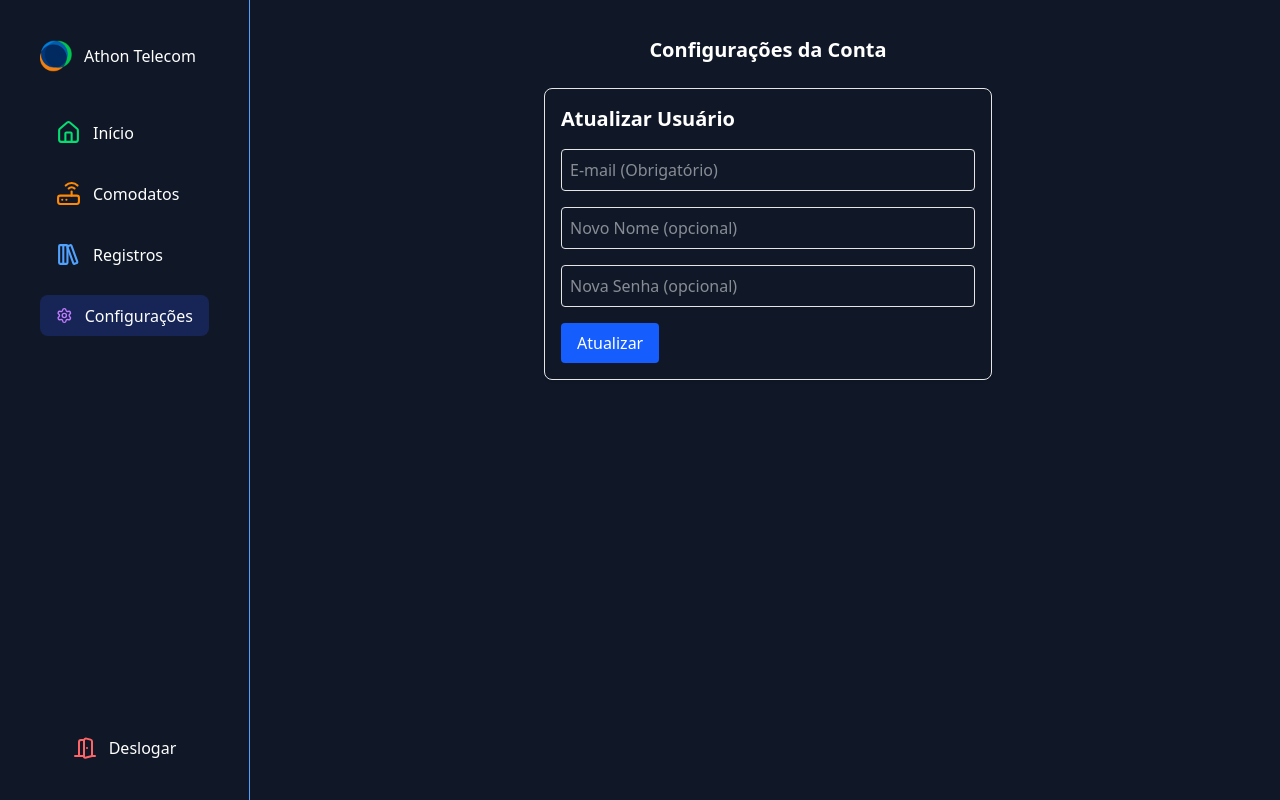
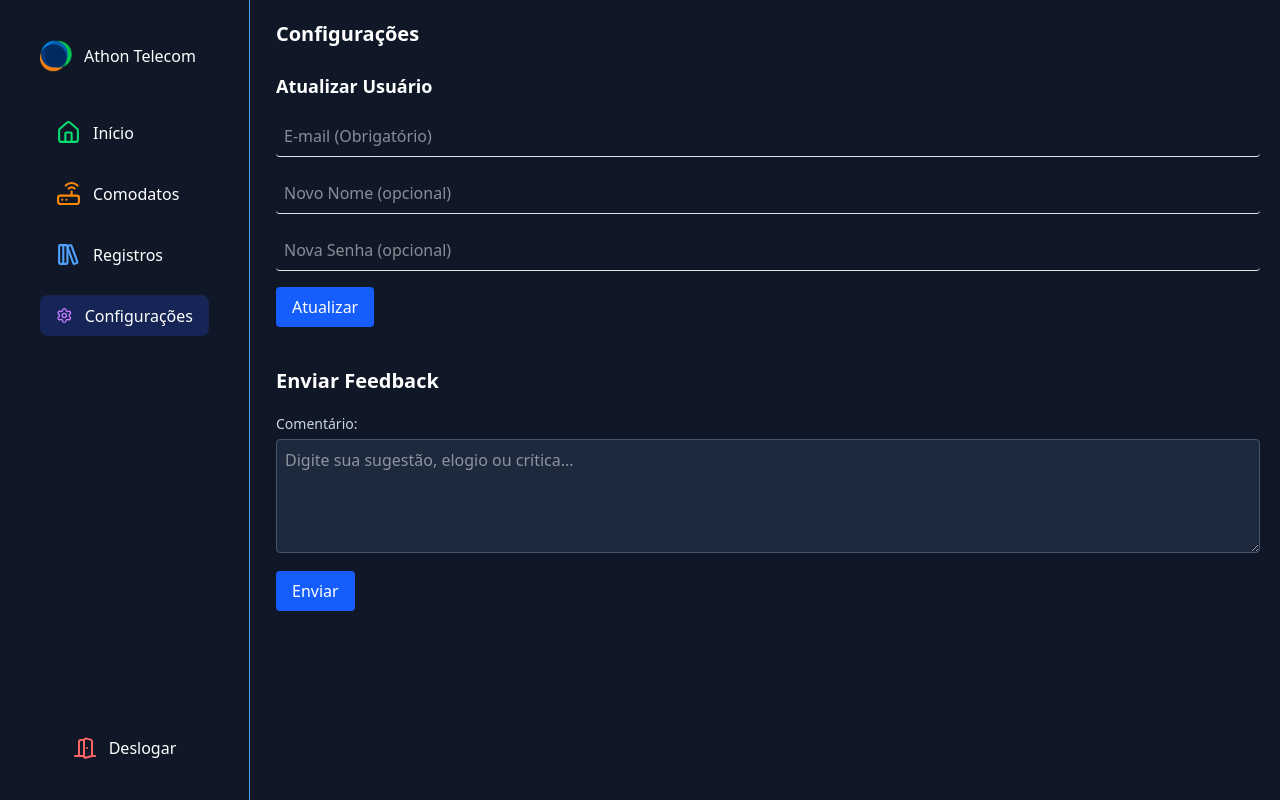
Before and after one commit to Pabloodev/smartstock, a Next.js app: page /home/settings in a window 1280 px wide. Built offline with nearby package versions, Linux system fonts and the light colour scheme.

Commit message:
update settings page

```diff
--- a/app/home/settings/page.jsx
+++ b/app/home/settings/page.jsx
@@ -1,10 +1,15 @@
 import UpdateAccount from '@/app/ui/components/updateAccount'
+import FeedbackForm from '@/app/ui/components/Feedback'
 
 export default function Page() {
   return (
-    <div className="flex flex-col items-center justify-center p-4">
-      <h1 className="text-xl font-bold mb-6">Configurações da Conta</h1>
-      <UpdateAccount />
+    <div className="">
+      <h1 className="text-xl font-bold mb-6">Configurações</h1>
+      <div className='gap-5 flex flex-col gap-10'>
+        <UpdateAccount />
+        <FeedbackForm />
+      </div>
+
     </div>
   )
 }
--- a/app/layout.jsx
+++ b/app/layout.jsx
@@ -1,5 +1,6 @@
 import "./ui/globals.css"
 import { geistMono, geistSans } from "./ui/fonts";
+
 
 export const metadata = {
   title: "Smart Stock | Athon Telecom",
--- /dev/null
+++ b/app/ui/components/Feedback.jsx
@@ -0,0 +1,46 @@
+"use client";
+
+import { useState } from "react";
+
+export default function FeedbackForm() {
+  const [comentario, setComentario] = useState("");
+  const [nota, setNota] = useState(0);
+  const [enviado, setEnviado] = useState(false);
+
+  const enviarFeedback = async () => {
+    if (!comentario.trim() || nota === 0) return;
+
+    // Simulação de envio (você pode adaptar para Firebase ou API interna)
+    console.log("Enviando feedback:", { comentario, nota });
+    setEnviado(true);
+    setComentario("");
+    setNota(0);
+  };
+
+  return (
+    <div>
+      <h2 className="text-xl font-semibold mb-4 text-white">Enviar Feedback</h2>
+
+      <label className="text-sm text-slate-300">Comentário:</label>
+      <textarea
+        value={comentario}
+        onChange={(e) => setComentario(e.target.value)}
+        rows={4}
+        className="w-full mt-1 p-2 bg-slate-800 text-white rounded border border-slate-600"
+        placeholder="Digite sua sugestão, elogio ou crítica..."
+      />
+
+      <button
+        onClick={enviarFeedback}
+        className="mt-3 cursor-pointer bg-blue-600 hover:bg-blue-700 text-white py-2 px-4 rounded"
+        disabled={!comentario.trim() || nota === 0}
+      >
+        Enviar
+      </button>
+
+      {enviado && (
+        <p className="text-green-400 text-sm mt-3">Obrigado pelo seu feedback!</p>
+      )}
+    </div>
+  );
+}
--- a/app/ui/components/updateAccount.jsx
+++ b/app/ui/components/updateAccount.jsx
@@ -1,4 +1,3 @@
-// components/AtualizarUsuarioForm.jsx
 'use client'
 
 import { useState } from 'react'
@@ -39,8 +38,8 @@ export default function UpdateAccount() {
   }
 
   return (
-    <form onSubmit={handleSubmit} className="space-y-4 max-w-md mx-auto p-4 border rounded-md shadow">
-      <h2 className="text-xl font-bold">Atualizar Usuário</h2>
+    <form onSubmit={handleSubmit} className="space-y-4 shadow">
+      <h2 className="text-lg font-bold">Atualizar Usuário</h2>
 
       <input
         type="email"
@@ -48,7 +47,7 @@ export default function UpdateAccount() {
         value={email}
         onChange={(e) => setEmail(e.target.value)}
         required
-        className="w-full p-2 border rounded"
+        className="w-full p-2 border-b rounded"
       />
 
       <input
@@ -56,7 +55,7 @@ export default function UpdateAccount() {
         placeholder="Novo Nome (opcional)"
         value={nome}
         onChange={(e) => setNome(e.target.value)}
-        className="w-full p-2 border rounded"
+        className="w-full p-2 border-b rounded"
       />
 
       <input
@@ -64,7 +63,7 @@ export default function UpdateAccount() {
         placeholder="Nova Senha (opcional)"
         value={senha}
         onChange={(e) => setSenha(e.target.value)}
-        className="w-full p-2 border rounded"
+        className="w-full p-2 border-b rounded"
       />
 
       <button type="submit" className="cursor-pointer bg-blue-600 text-white px-4 py-2 rounded hover:bg-blue-700">
```
